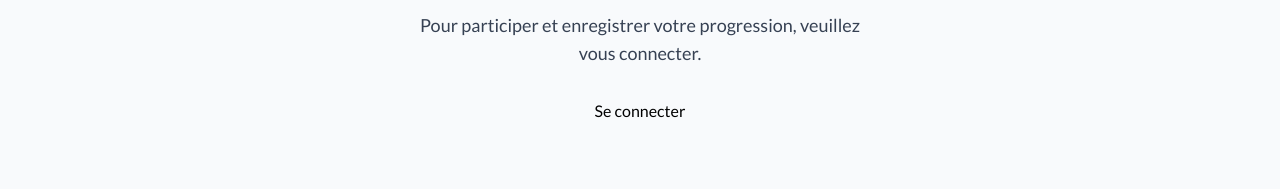
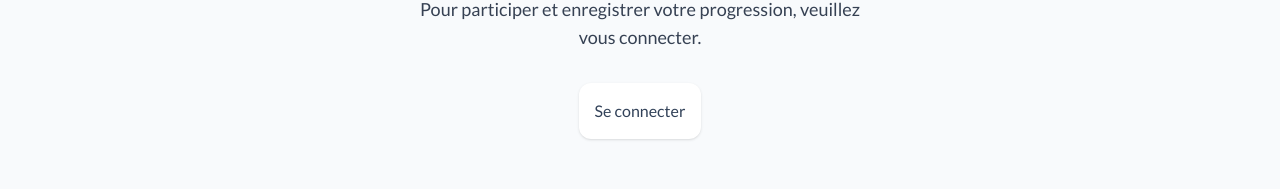
Before and after one commit to terraOhada/projet_terraOhada, a React (Vite) app in the folder frontend/: page /quizz-terraOhada in a window 1280 px wide. Shown: the part 438-627 px from the top of the page. Built offline with nearby package versions, Linux system fonts and the light colour scheme; no server answers; a web font is replaced by a local one.

Commit message:
ajout du bouton connexion au quiz terraohada 2

```diff
--- a/frontend/src/components/ui/OhadaQuizzPage.tsx
+++ b/frontend/src/components/ui/OhadaQuizzPage.tsx
@@ -298,7 +298,12 @@ const OhadaQuizzPage = () => {
           connecter.
         </p>
         {/* Le bouton de connexion est maintenant géré globalement (ex: dans le header) */}
-        <Link to={"/connexion"}>Se connecter</Link>
+        <Link
+          to={"/connexion"}
+          className="text-center p-4 rounded-xl shadow-sm transition-all duration-300 font-medium text-slate-700 bg-white hover:bg-sky-100/50 hover:shadow-md disabled:cursor-not-allowed"
+        >
+          Se connecter
+        </Link>
       </div>
     );
   }
```
